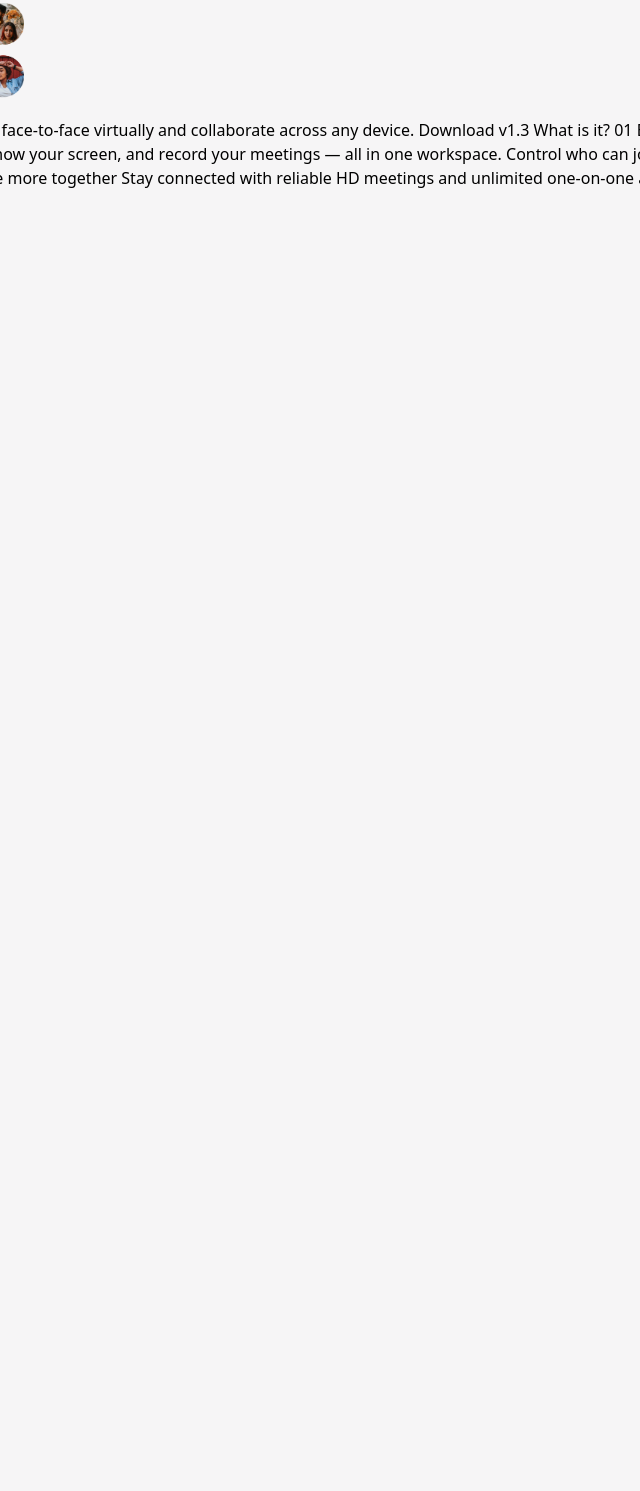
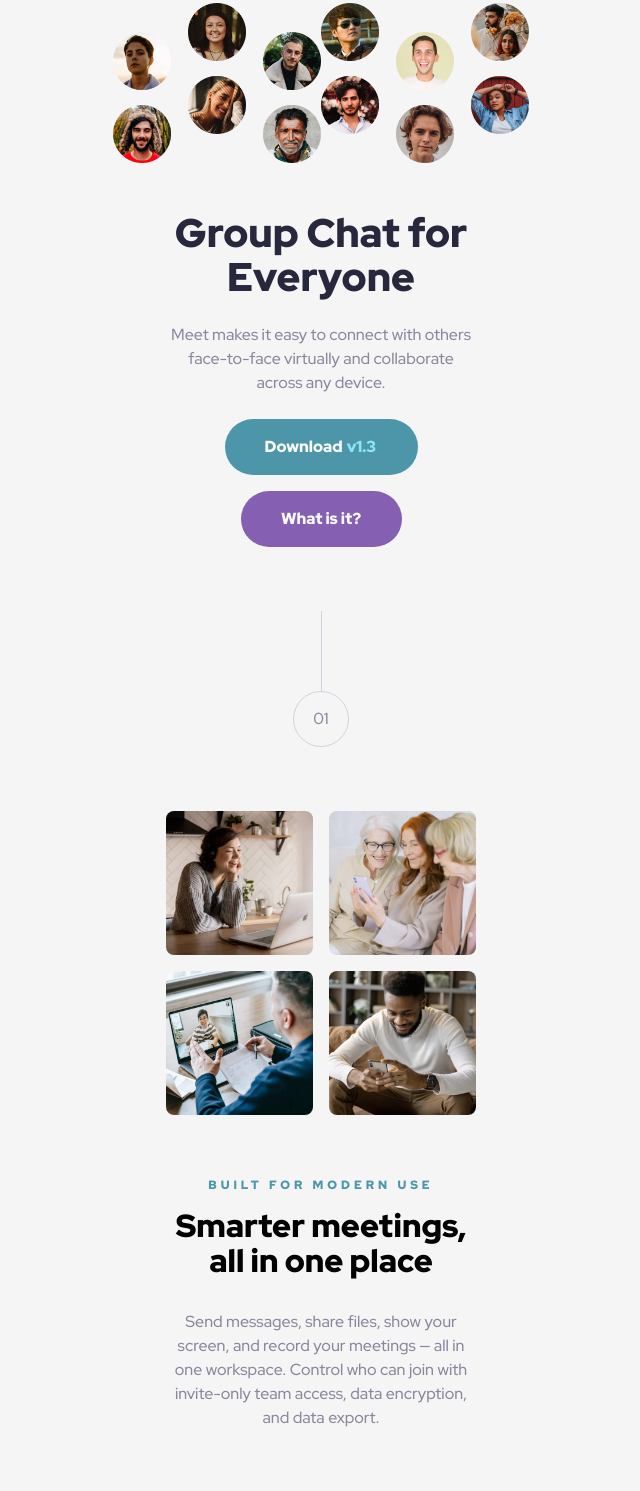
Before and after one commit to DmytroKarpenko88/meet-landing-page, a website: page index.html in a window 1280 px wide. Shown: the part 169-1660 px from the top of the page, without its empty margins (319-959 px from the left). Before the commit the page ends 800 px from the top, so only its background shows below. Drawn offline with Linux system fonts and the light colour scheme; files whose address does not match are found by name.

Commit message:
update mobile layout

```diff
--- a/index.html
+++ b/index.html
@@ -24,24 +24,124 @@
     </header>
 
     <main>
-      <section class="pt-800">
-        <div class="max-w-[375px] px-400">
-          <div>
-            <img src="./assets/tablet/image-hero.png" alt="image-hero" />
+      <section class="pt-800 pb-400">
+        <div
+          class="w-[375px] px-400 mx-auto overflow-visible flex flex-col gap-12"
+        >
+          <figure class="flex justify-center gap- h-[160px]">
+            <img
+              src="./assets/desktop/image-hero-left.png"
+              alt="hero-left"
+              class="object-cover h-full"
+            />
+            <img
+              src="./assets/desktop/image-hero-right.png"
+              alt="hero-right"
+              class="object-cover h-full"
+            />
+          </figure>
+
+          <div class="flex flex-col items-center text-center gap-300">
+            <h1 class="text-preset-2 text-slate-900">
+              Group Chat for Everyone
+            </h1>
+            <p class="text-preset-6 text-slate-600">
+              Meet makes it easy to connect with others face-to-face virtually
+              and collaborate across any device.
+            </p>
+            <div
+              class="flex flex-col items-center gap-200 text-white text-preset-5"
+            >
+              <button
+                class="px-500 py-200 bg-cyan-600 hover:bg-[#71c0d4] cursor-pointer rounded-[29px] w-[193px] h-[56px] flex gap-50"
+              >
+                <span>Download </span><span class="text-cyan-300">v1.3</span>
+              </button>
+              <button
+                class="px-500 py-200 bg-purple-600 hover:bg-[#b18bdd] cursor-pointer rounded-[29px] w-[161px]"
+              >
+                What is it?
+              </button>
+            </div>
           </div>
-          <div>
-            <h1></h1>
+        </div>
+      </section>
+
+      <section class="pt-400 pb-800">
+        <div class="max-w-[375px] px-400 mx-auto flex flex-col gap-800">
+          <div class="flex flex-col items-center">
+            <div class="h-1000 w-[1px] bg-slate-300"></div>
+            <div
+              class="text-preset-6 text-slate-600 w-700 h-700 rounded-full border border-slate-300 flex items-center justify-center"
+            >
+              01
+            </div>
+          </div>
+
+          <div class="flex flex-wrap gap-200">
+            <img
+              src="./assets/desktop/image-woman-in-videocall.jpg"
+              alt="image-woman-in-videocall"
+              class="w-[147px] h-[144px] object-cover rounded-lg"
+            /><img
+              src="./assets//desktop/image-women-videochatting.jpg"
+              alt="image-women-videochatting"
+              class="w-[147px] h-[144px] object-cover rounded-lg"
+            /><img
+              src="./assets/desktop/image-men-in-meeting.jpg"
+              alt="image-men-in-meeting"
+              class="w-[147px] h-[144px] object-cover rounded-lg"
+            /><img
+              src="./assets/desktop/image-man-texting.jpg"
+              alt="image-man-texting.jpg"
+              class="w-[147px] h-[144px] object-cover rounded-lg"
+            />
+          </div>
+
+          <div class="text-center">
+            <p class="text-preset-3_1 text-cyan-600">Built for modern use</p>
+            <h2 class="mt-200 text-preset-2_1">
+              Smarter meetings, all in one place
+            </h2>
+            <p class="mt-400 text-preset-6 text-slate-600">
+              Send messages, share files, show your screen, and record your
+              meetings — all in one workspace. Control who can join with
+              invite-only team access, data encryption, and data export.
+            </p>
           </div>
         </div>
       </section>
     </main>
-    <footer></footer>
-    Meet makes it easy to connect with others face-to-face virtually and
-    collaborate across any device. Download v1.3 What is it? 01 Built for modern
-    use Smarter meetings, all in one place Send messages, share files, show your
-    screen, and record your meetings — all in one workspace. Control who can
-    join with invite-only team access, data encryption, and data export. 02
-    Experience more together Stay connected with reliable HD meetings and
-    unlimited one-on-one and group video sessions. Download v1.3
+
+    <footer
+      class="relative bg-[url(/assets/mobile/image-footer.jpg)] bg-cover bg-position-[center_top_108px] bg-no-repeat"
+    >
+      <!-- <div
+        class="bg-cyan-600 bg-[url(/assets/mobile/image-footer.jpg)] bg-cover bg-top w-full h-[200px]"
+      ></div> -->
+      <div class="max-w-[375px] px-400 mx-auto flex flex-col gap-9">
+        <div class="flex flex-col items-center px-400">
+          <div class="h-1000 w-[1px] bg-slate-300"></div>
+          <div
+            class="text-preset-6 text-slate-600 w-700 h-700 rounded-full border border-slate-300 flex items-center justify-center bg-white"
+          >
+            02
+          </div>
+        </div>
+
+        <div class="text-center text-white pb-800">
+          <h2 class="text-preset-2_1">Experience more together</h2>
+          <p class="my-300 text-preset-6">
+            Stay connected with reliable HD meetings and unlimited one-on-one
+            and group video sessions.
+          </p>
+          <button
+            class="px-500 py-200 bg-purple-600 hover:bg-[#b18bdd] cursor-pointer rounded-[29px] w-[193px] h-[56px] flex gap-50 mx-auto"
+          >
+            <span>Download </span><span class="text-purple-300">v1.3</span>
+          </button>
+        </div>
+      </div>
+    </footer>
   </body>
 </html>
--- a/input.css
+++ b/input.css
@@ -65,12 +65,26 @@ body {
   font-weight: 900;
   line-height: 1.1;
 }
+.text-preset-2_1 {
+  font-family: var(--font-red-hat-display);
+  font-size: 32px;
+  font-weight: 900;
+  line-height: 1.1;
+}
 .text-preset-3 {
   font-family: var(--font-red-hat-display);
   font-size: var(--text-16);
   font-weight: 900;
   line-height: 1.1;
   letter-spacing: 0.25em;
+  text-transform: uppercase;
+}
+.text-preset-3_1 {
+  font-family: var(--font-red-hat-display);
+  font-size: 12px;
+  font-weight: 900;
+  line-height: 1.1;
+  letter-spacing: 0.33em;
   text-transform: uppercase;
 }
 .text-preset-4 {
@@ -85,6 +99,12 @@ body {
   font-weight: 900;
   line-height: 1.5;
 }
+.text-preset-6 {
+  font-family: var(--font-red-hat-display);
+  font-size: var(--text-16);
+  font-weight: 500;
+  line-height: 1.5;
+}
 
 /* @layer utilities {
   @media (min-width: 768px) {
```
Also changed, not shown: assets/preview/Desktop.jpg (added), assets/preview/Mobile.jpg (added), assets/preview/Tablet.jpg (added), dist/output.css.
